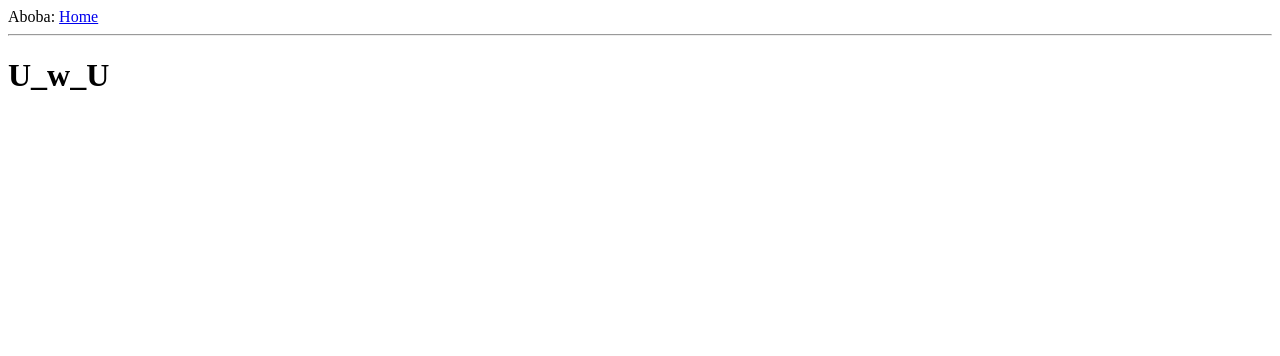
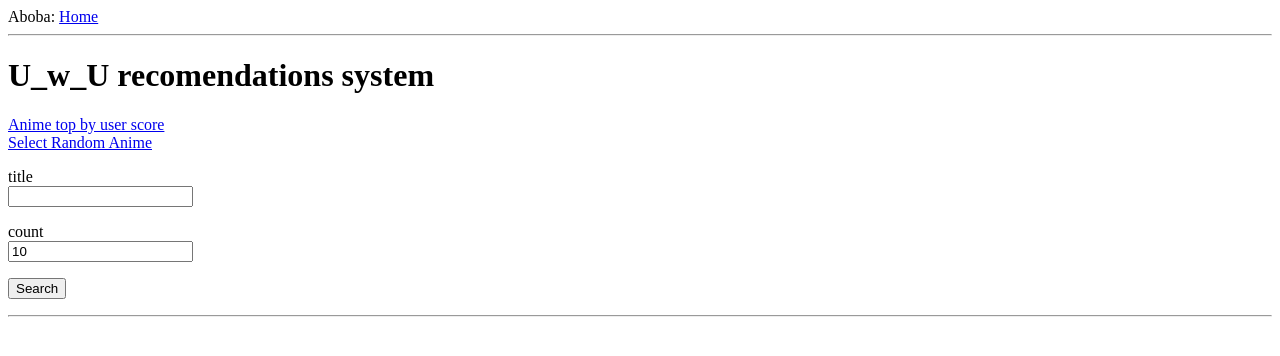
Before and after one commit to Mizerael/recommended_network, a Flask app: template app/templates/home.html in a window 1280 px wide. Shown: the top 356 px of the page. Run offline with Flask 3, Linux system fonts and the light colour scheme; the template is opened without the code that fills it: values that come from a table or form of the project are taken from there, others are empty; parts of the project's set-up code (start-up, migrations or seed data) failed here and were passed over.

Commit message:
Добавил текстовое поле для поиска

```diff
--- a/app/__init__.py
+++ b/app/__init__.py
@@ -1,4 +1,10 @@
 from flask import Flask
+import os
+
+class Config(object):
+    SECRET_KEY = os.environ.get('SECRET_KEY') or 'aboba'
 
 app = Flask(__name__)
+app.config.from_object(Config)
+
 from app import views
--- a/app/templates/base.html
+++ b/app/templates/base.html
@@ -3,7 +3,7 @@
     <head>
         {%if title %}
         <title>
-            Recomendations for {{title}}
+            Recomendations for {{title[0]}}
         </title>
         {% else %}
         <title>
--- a/app/templates/home.html
+++ b/app/templates/home.html
@@ -1,5 +1,35 @@
 {% extends "base.html" %}
 
 {% block content %}
-    <div><h1>U_w_U</h1></div>
+<div>
+    <h1>U_w_U recomendations system</h1>
+</div>
+<div>
+    <a href="/anime_top/">Anime top by user score</a>
+    <br>
+    <a href="/random">Select Random Anime</a>
+    <form action="" method="post" novalidate>
+        <p>
+            {{form.title.label}}<br>
+            {{form.title}}
+        </p>
+        <p>
+            {{form.count.label}}<br>
+            {{form.count}}
+        </p>
+        <p>
+            {{form.submit()}}
+        </p>
+        <hr>
+        {% with messages = get_flashed_messages() %}
+        {% if messages %}
+        <ul>
+            {% for message in messages %}
+            <li>{{ message }}</li>
+            {% endfor %}
+        </ul>
+        {% endif %}
+        {% endwith %}
+    </form>
+</div>
 {% endblock %}
--- a/app/views.py
+++ b/app/views.py
@@ -1,85 +1,145 @@
 import pandas as pd
+import numpy as np
+from sklearn.metrics.pairwise import cosine_similarity
+import os
 
-from flask import render_template, redirect
+from flask import render_template, redirect, flash
 from app import app
 from app.source import *
 from flask_wtf import FlaskForm
-from wtforms import StringField, IntegerField
+from wtforms import StringField, IntegerField, SubmitField
 from wtforms.validators import DataRequired
-from app.recomendations import make_recomendations_with_genre, make_recomendations_with_sypnopsis
+from app.recomendations import make_recomendations_with_sypnopsis, vectorization
 
-class TitleForm():
+class TitleForm(FlaskForm):
     title = StringField('title', validators=[DataRequired()])
-    count = IntegerField('count', validators=[DataRequired()])
+    count = IntegerField('count', validators=[DataRequired()], default=10)
+    submit = SubmitField('Search')
 
 sypnopsis_data = pd.read_csv(ANIME_DIR + 'anime_with_synopsis.csv')
 dict = {'Unknown' : 0}
-sypnopsis_data['Score'] = sypnopsis_data['Score'].apply(lambda x : dict[x] if x == 'Unknown' else x).astype(float)
+sypnopsis_data['Score'] = sypnopsis_data['Score'] \
+                            .apply(lambda x : dict[x] if x == 'Unknown' else x)\
+                            .astype(float)
+
 images_links = pd.read_csv('app/static/images_links.csv', index_col='id')
 
-@app.route('/')
+if os.path.exists(CBF_SYPNOPSIS_DATA):
+    sypnopsis_similarity = np.load(CBF_SYPNOPSIS_DATA)
+else:
+    sypnopsis = sypnopsis_data['sypnopsis'].str.strip(',.!?:"()') \
+                                           .str.split(' ') \
+                                           .astype(str)
+    sypnopsis_similarity = vectorization(sypnopsis
+                                         , CBF_SYPNOPSIS_DATA
+                                         , cosine_similarity)
+
+@app.route('/', methods=['GET', 'POST'])
 def index():
-    return render_template("home.html")
+    form = TitleForm()
+    if form.submit():
+        if sypnopsis_data[sypnopsis_data['Name'] == form.title.data].empty:
+            if form.title.data != None:
+                    flash(f'Anime not found {form.title.data}')
+            return render_template("home.html", form= form)
+        else:
+            return redirect(f'''/{form.title.data
+                                            .replace(" ", "_")
+                                            .lower()}/{form.count.data}''')
 
-@app.route('/recomendations/')
+
+    return render_template("home.html", form= form)
+
+@app.route('/anime_top/')
 def recomendations():
-    top_10 = sypnopsis_data.sort_values(by= 'Score', ascending= False).head(10)[['Name', 'Genres', 'sypnopsis']].values.tolist()
+    top_10 = sypnopsis_data.sort_values(by= 'Score', ascending= False) \
+                           .head(10)[['Name', 'Genres', 'sypnopsis']] \
+                           .values.tolist()
     images = []
     for x in top_10:
-        link = images_links[images_links["title"] == x[0]]["image_url"].values.tolist()
+        link = images_links[images_links["title"] == x[0]]["image_url"].values \
+                                                                       .tolist()
         if link == []:
             link = ''
         else:
             link = link[0]
         images.append(link)
-    top_10 = [[x, y] if y != [] else [x, ['']] for x,y in zip(top_10, images)]
+    top_10 = zip(top_10, images)
     return render_template("recomendations.html", titles = top_10)
 
-@app.route('/recomendations/<title>')
+@app.route('/random')
+def random_title():
+    title = np.random.choice(sypnopsis_data['Name']).replace(' ', '_').lower()
+    return redirect(f'/{title}')
+
+@app.route('/<title>')
 def content_based_recomendations(title):
-    title = title.replace('_', ' ')
+    title = title.replace('_', ' ').lower()
     recomendations = make_recomendations_with_sypnopsis(sypnopsis_data
-                                                        , title)
+                                                        , title
+                                                        , similarity_matrix=
+                                                          sypnopsis_similarity)
     if recomendations is None:
         return render_template("empty.html", title= title)
     else:
         images = []
         for x in recomendations[1]:
-            link = images_links[images_links["title"] == x[0]]["image_url"].values.tolist()
+            link = images_links[images_links["title"] == x[0]]["image_url"] \
+                     .values \
+                     .tolist()
             if link == []:
                 link = ''
             else:
                 link = link[0]
             images.append(link)
-        anime_titles = [[x, y] if y != [] else [x, ['']] for x,y in zip(recomendations[1], images)]
+        anime_titles = zip(recomendations[1], images)
+
+        link = images_links[images_links["title"]
+                              .str.lower() == title]['image_url'].values \
+                                                                 .tolist()
+        if link == []:
+            link = ''
+        else:
+           link = link[0]
 
         return render_template("recomendations.html"
-                               , title= recomendations[0]
+                               , title= [recomendations[0], link]
                                , titles= anime_titles
                                , count= 10)
 
-@app.route('/recomendations/<title>/<count>')
+@app.route('/<title>/<count>')
 def content_based_recomendations_with_count(title, count):
-    if count is None:
-        return redirect('/recomendations/title')
+    if count == '' or count == '10':
+        return redirect(f'/{title}')
     title = title.replace('_', ' ')
     recomendations = make_recomendations_with_sypnopsis(sypnopsis_data
                                                         , title
-                                                        , int(count))
+                                                        , int(count)
+                                                        , similarity_matrix=
+                                                          sypnopsis_similarity)
     if recomendations is None:
         return render_template("empty.html", title= title)
     else:
         images = []
         for x in recomendations[1]:
-            link = images_links[images_links["title"] == x[0]]["image_url"].values.tolist()
+            link = images_links[images_links["title"] == x[0]]["image_url"] \
+                     .values.tolist()
             if link == []:
                 link = ''
             else:
                 link = link[0]
             images.append(link)
-        anime_titles = [[x, y] if y != [] else [x, ['']] for x,y in zip(recomendations[1], images)]
+        anime_titles = zip(recomendations[1], images)
+
+        link = images_links[images_links["title"]
+                              .str.lower() == title]['image_url'].values \
+                                                                 .tolist()
+        if link == []:
+            link = ''
+        else:
+           link = link[0]
 
         return render_template("recomendations.html"
-                               , title= recomendations[0]
+                               , title= [recomendations[0], link]
                                , titles= anime_titles
                                , count= count)
```
Also changed, not shown: app/recomendations.py (+58 -39 lines), app/templates/recomendations.html (+15 -3 lines).
